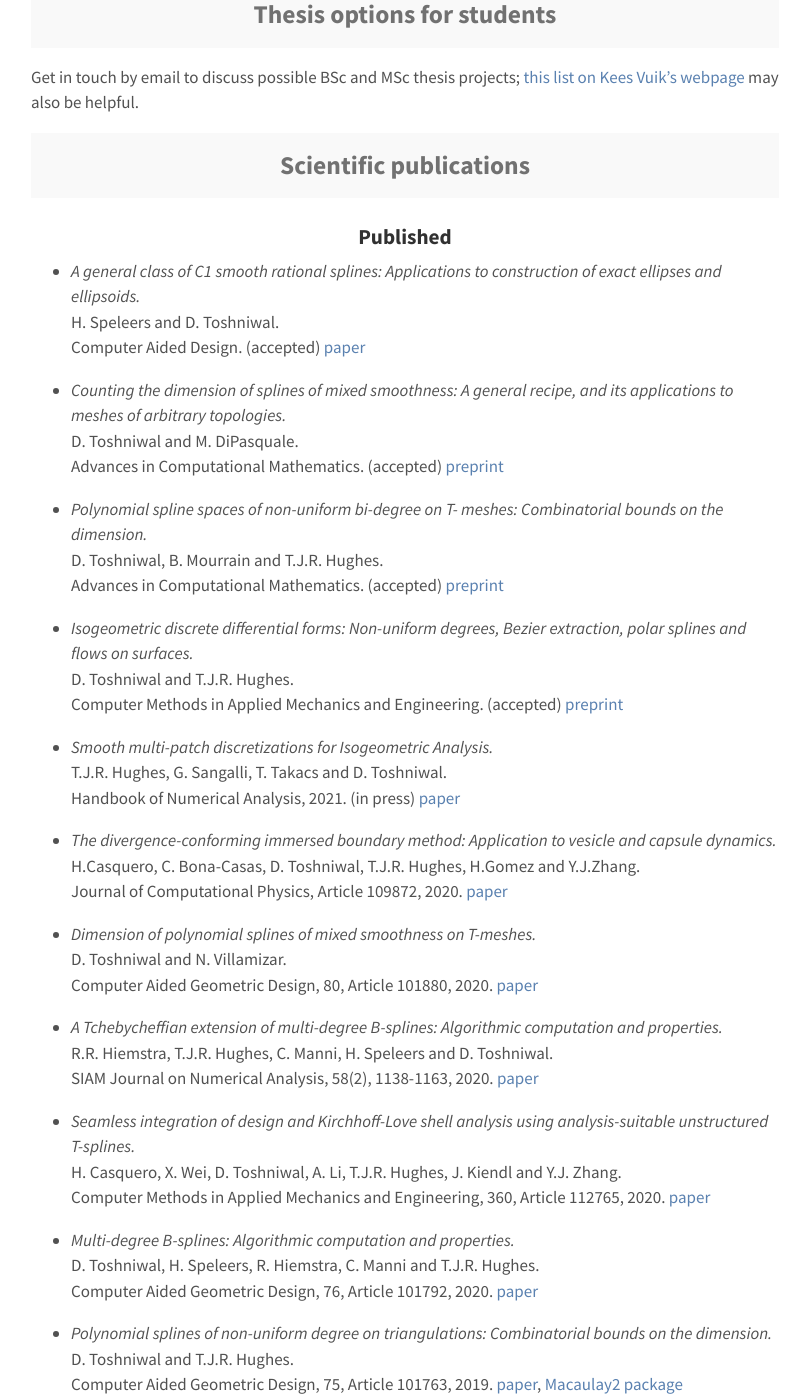
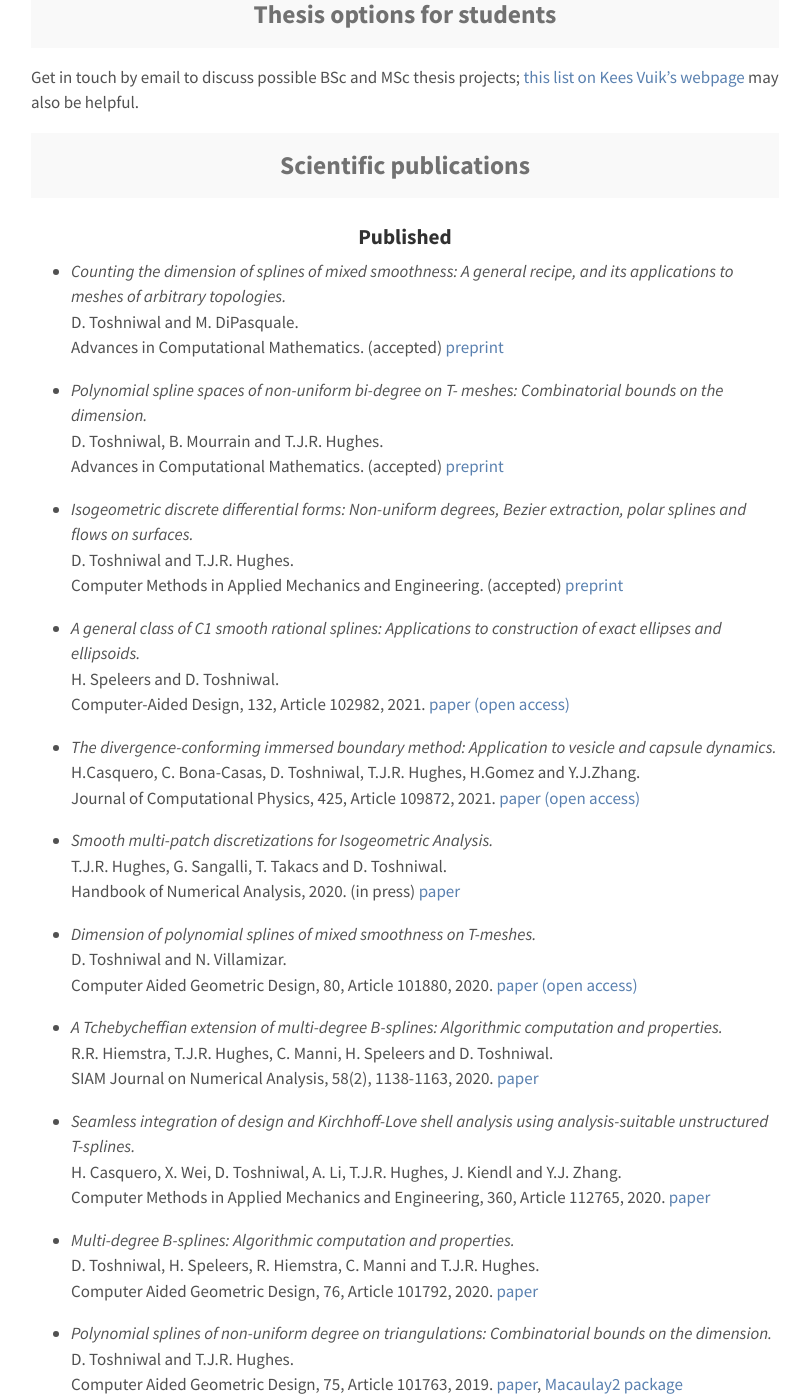
Before and after one commit to dtoshniwal/dtoshniwal.github.io, a Jekyll site: the page built from research.md, in a window 1280 px wide and 1400 px high, scrolled down 601 px. Shown: the whole window, without its empty margins (235-1045 px from the left). Built offline with Jekyll 4.4.1, drawn with Linux system fonts in a browser that asks for light colours.

Commit message:
Update publications

```diff
--- a/research.md
+++ b/research.md
@@ -36,13 +36,6 @@ Get in touch by email to discuss possible BSc and MSc thesis projects; [this lis
 
 <h3 align="center">Published</h3>
 
-* <i>A general class of C1 smooth rational splines: Applications to construction of exact ellipses and ellipsoids.</i>
-<br>
-H. Speleers and D. Toshniwal.
-<br>
-Computer Aided Design. (accepted)
-[paper](https://doi.org/10.1016/j.cad.2020.102982)
-
 
 * <i>Counting the dimension of splines of mixed smoothness: A general recipe, and its applications to meshes of arbitrary topologies.</i>
 <br>
@@ -66,26 +59,35 @@ D. Toshniwal and T.J.R. Hughes.
 Computer Methods in Applied Mechanics and Engineering. (accepted)
 [preprint](https://www.oden.utexas.edu/media/reports/2020/2018.pdf)
 
-* <i>Smooth multi-patch discretizations for Isogeometric Analysis.</i>
+* <i>A general class of C1 smooth rational splines: Applications to construction of exact ellipses and ellipsoids.</i>
 <br>
-T.J.R. Hughes, G. Sangalli, T. Takacs and D. Toshniwal.
+H. Speleers and D. Toshniwal.
 <br>
-Handbook of Numerical Analysis, 2021. (in press)
-[paper](https://doi.org/10.1016/bs.hna.2020.09.002)
+Computer-Aided Design, 132, Article 102982, 2021.
+[paper (open access)](https://doi.org/10.1016/j.cad.2020.102982)
+
 
 * <i>The divergence-conforming immersed boundary method: Application to vesicle and capsule dynamics.</i>
 <br>
 H.Casquero, C. Bona-Casas, D. Toshniwal, T.J.R. Hughes, H.Gomez and Y.J.Zhang.
 <br>
-Journal of Computational Physics, Article 109872, 2020.
-[paper](https://doi.org/10.1016/j.jcp.2020.109872)
+Journal of Computational Physics, 425, Article 109872, 2021.
+[paper (open access)](https://doi.org/10.1016/j.jcp.2020.109872)
+
+* <i>Smooth multi-patch discretizations for Isogeometric Analysis.</i>
+<br>
+T.J.R. Hughes, G. Sangalli, T. Takacs and D. Toshniwal.
+<br>
+Handbook of Numerical Analysis, 2020. (in press)
+[paper](https://doi.org/10.1016/bs.hna.2020.09.002)
+
 
 * <i>Dimension of polynomial splines of mixed smoothness on T-meshes.</i>
 <br>
 D. Toshniwal and N. Villamizar.
 <br>
 Computer Aided Geometric Design, 80, Article 101880, 2020.
-[paper](https://doi.org/10.1016/j.cagd.2020.101880)
+[paper (open access)](https://doi.org/10.1016/j.cagd.2020.101880)
 
 * <i>A Tchebycheffian extension of multi-degree B-splines: Algorithmic computation and properties.</i>
 <br>
@@ -106,8 +108,7 @@ Computer Methods in Applied Mechanics and Engineering, 360, Article 112765, 2020
 D. Toshniwal, H. Speleers, R. Hiemstra, C. Manni and T.J.R. Hughes.
 <br>
 Computer Aided Geometric Design, 76, Article 101792, 2020.
-[paper](https://authors.elsevier.com/a/1a64gcAOqupwL)
-<!--https://doi.org/10.1016/j.cagd.2019.101792)-->
+[paper](https://doi.org/10.1016/j.cagd.2019.101792)
 
 * <i>Polynomial splines of non-uniform degree on triangulations: Combinatorial bounds on the dimension.</i>
 <br>
```
